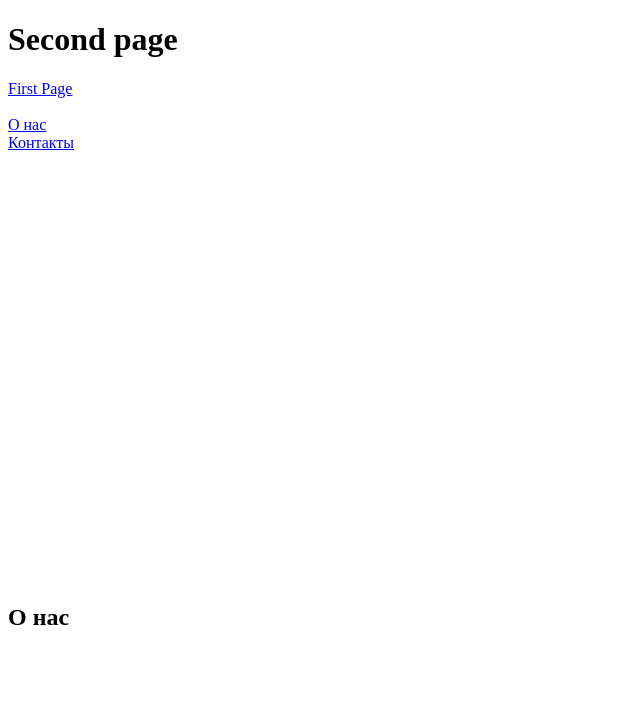
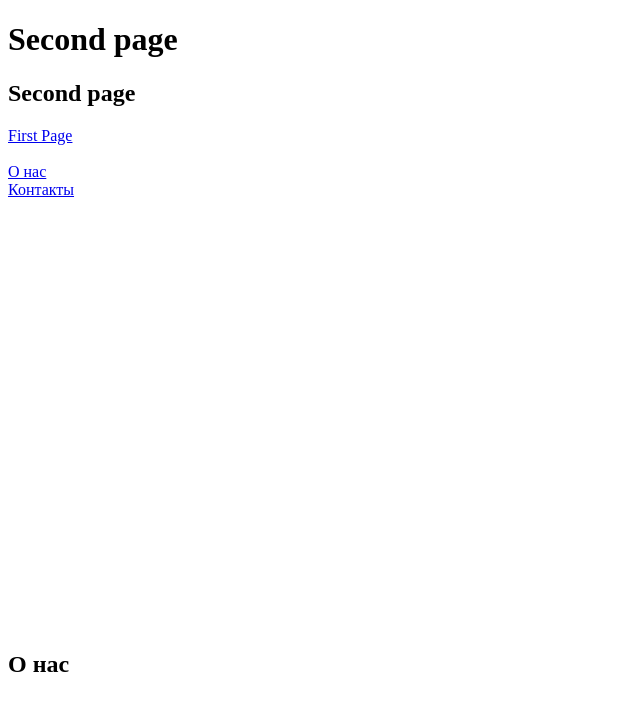
Before and after one commit to legit1One/frontend-html, a plain HTML site: page second-page.html in a window 1280 px wide. Shown: the top 710 px of the page, without its empty margins (0-640 px from the left). Drawn offline with Linux system fonts and the light colour scheme.

Commit message:
some example

```diff
--- a/second-page.html
+++ b/second-page.html
@@ -9,6 +9,7 @@
 </head>
 <body>
     <h1>Second page</h1>
+    <h2>Second page</h2>
 
     <a href="index.html">First Page</a>
     <br><br>
```
Also changed, not shown: index.html (+1 -0 lines).
